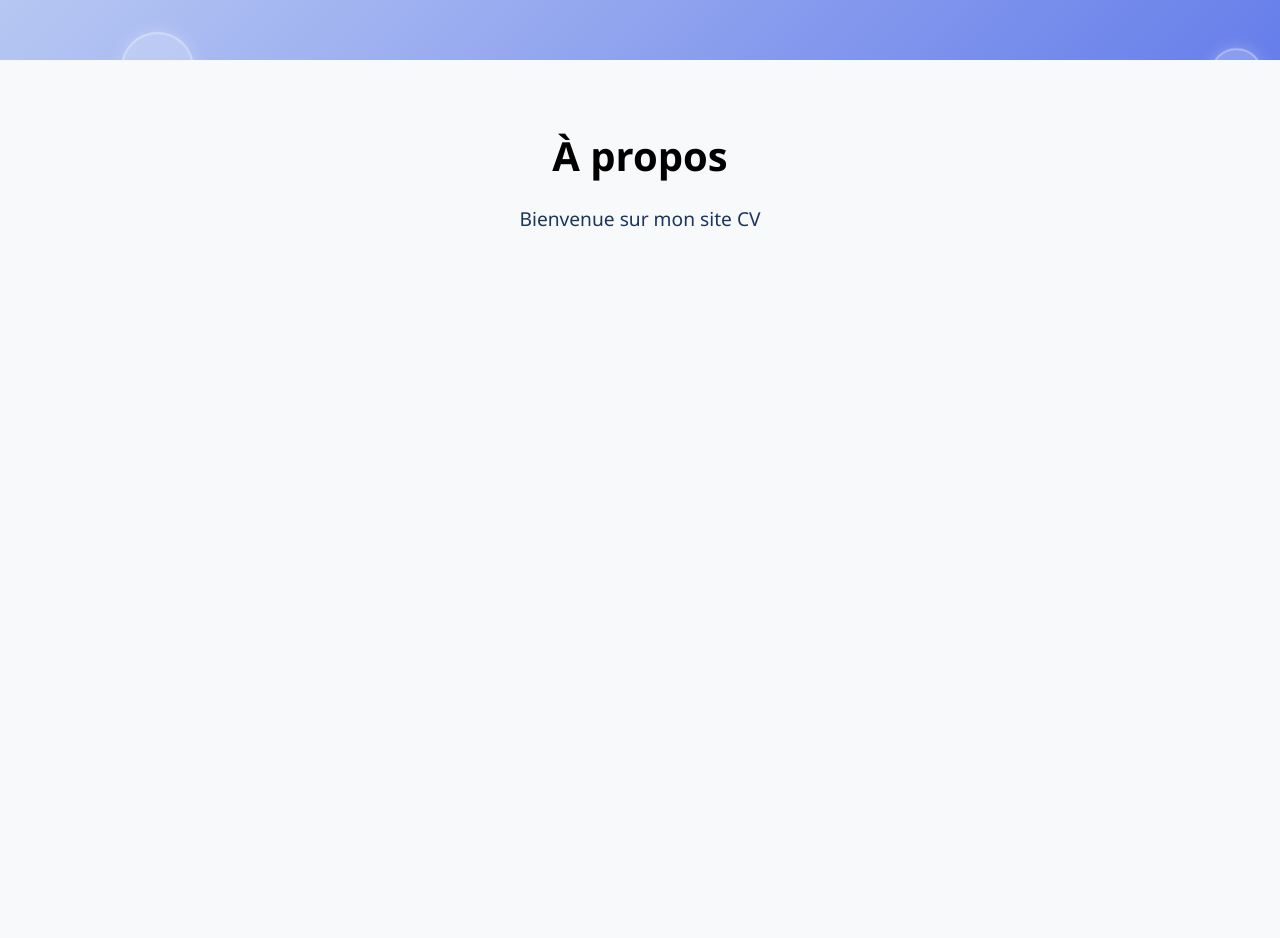
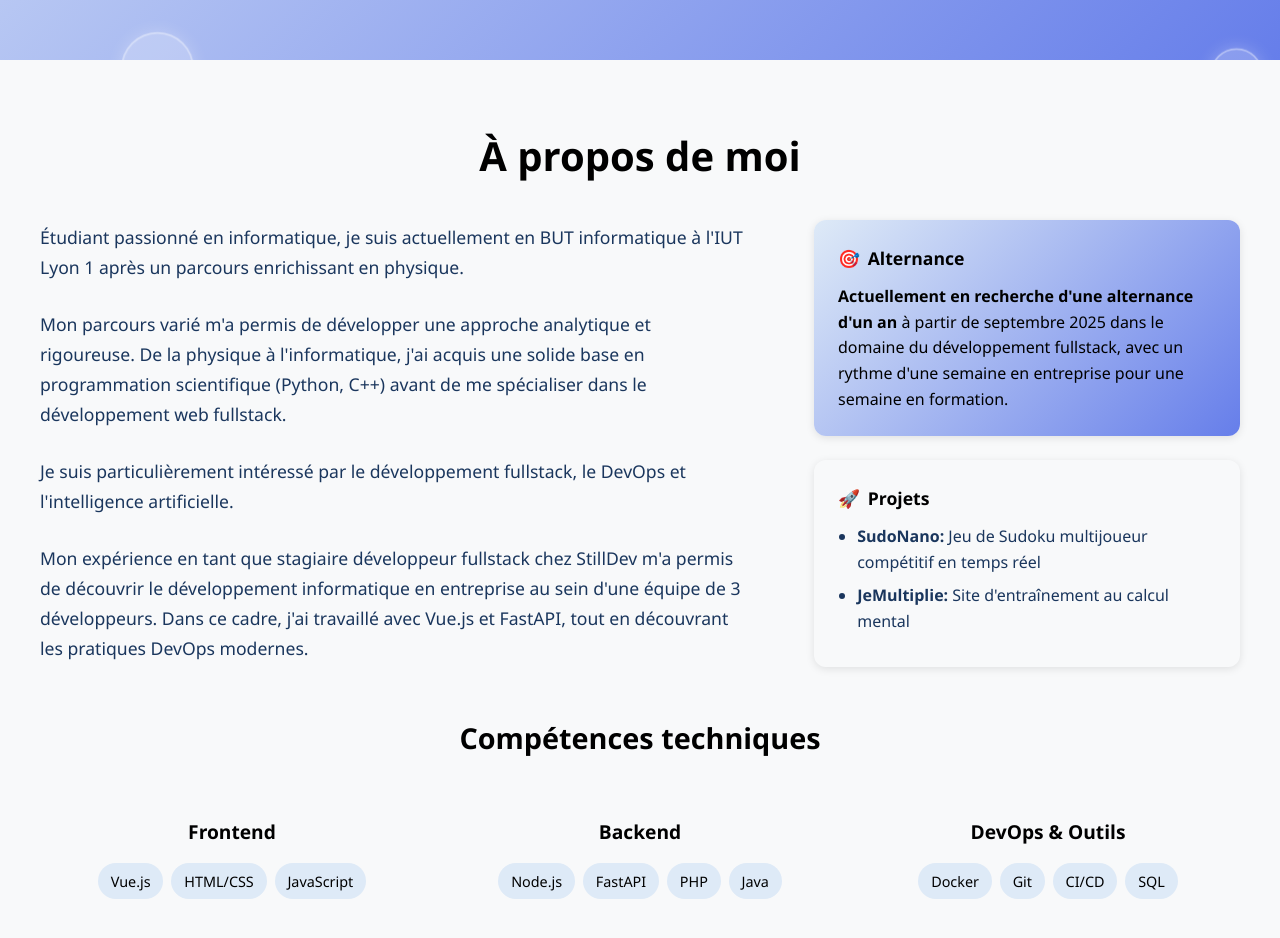
Before and after one commit to mael-sil/site-perso, a Vue app: page / in a window 1280 px wide. Shown: the part 640-1578 px from the top of the page. Before the commit the page ends 1500 px from the top, so only its background shows below. Built offline with nearby package versions, Linux system fonts and the light colour scheme; the HTML template or start-up script is replaced by a standard one.

Commit message:
Add AboutSection component to Accueil page, enhancing personal introduction and skills overview with structured layout and responsive design.

```diff
--- /dev/null
+++ b/src/components/AboutSection.vue
@@ -0,0 +1,266 @@
+<script setup lang="ts">
+// Composant section À propos
+</script>
+
+<template>
+  <section class="about-section">
+    <div class="about-container">
+      <h2>À propos de moi</h2>
+
+      <div class="about-content">
+        <div class="about-text">
+          <p class="about-intro">
+            Étudiant passionné en informatique, je suis actuellement en BUT informatique à l'IUT
+            Lyon 1 après un parcours enrichissant en physique.
+          </p>
+
+          <p>
+            Mon parcours varié m'a permis de développer une approche analytique et rigoureuse.
+            De la physique à l'informatique, j'ai acquis une
+            solide base en programmation scientifique (Python, C++) avant de me spécialiser dans le
+            développement web fullstack.
+          </p>
+
+          <p>
+            Je suis particulièrement intéressé par le développement fullstack, le DevOps et
+            l'intelligence artificielle.
+          </p>
+          <p>
+            Mon expérience en tant que stagiaire développeur fullstack
+            chez StillDev m'a permis de découvrir le développement informatique en entreprise au
+            sein d'une équipe de 3 développeurs. Dans ce cadre, j'ai travaillé avec Vue.js et
+            FastAPI, tout en découvrant les pratiques DevOps modernes.
+          </p>
+        </div>
+
+        <div class="about-highlights">
+          <div class="highlight-card search-card">
+            <h3>
+              <div class="highlight-icon">🎯</div>
+              Alternance
+            </h3>
+            <p>
+              <strong>Actuellement en recherche d'une alternance d'un an</strong> à partir de
+              septembre 2025 dans le domaine du développement fullstack, avec un rythme d'une
+              semaine en entreprise pour une semaine en formation.
+            </p>
+          </div>
+
+          <div class="highlight-card">
+            <h3>
+              <div class="highlight-icon">🚀</div>
+              Projets
+            </h3>
+            <ul>
+              <li><strong>SudoNano:</strong> Jeu de Sudoku multijoueur compétitif en temps réel</li>
+              <li><strong>JeMultiplie:</strong> Site d'entraînement au calcul mental</li>
+            </ul>
+          </div>
+        </div>
+      </div>
+
+      <div class="skills-overview">
+        <h3>Compétences techniques</h3>
+        <div class="skills-grid">
+          <div class="skill-category">
+            <h4>Frontend</h4>
+            <div class="skill-tags">
+              <span>Vue.js</span>
+              <span>HTML/CSS</span>
+              <span>JavaScript</span>
+            </div>
+          </div>
+
+          <div class="skill-category">
+            <h4>Backend</h4>
+            <div class="skill-tags">
+              <span>Node.js</span>
+              <span>FastAPI</span>
+              <span>PHP</span>
+              <span>Java</span>
+            </div>
+          </div>
+
+          <div class="skill-category">
+            <h4>DevOps & Outils</h4>
+            <div class="skill-tags">
+              <span>Docker</span>
+              <span>Git</span>
+              <span>CI/CD</span>
+              <span>SQL</span>
+            </div>
+          </div>
+        </div>
+      </div>
+    </div>
+  </section>
+</template>
+
+<style scoped>
+.about-section {
+  padding: 4rem 2rem;
+  background-color: var(--background-color);
+}
+
+.about-container {
+  max-width: 1200px;
+  margin: 0 auto;
+}
+
+.about-section h2 {
+  color: var(--text-primary);
+  margin-bottom: 2rem;
+  font-size: 2.5rem;
+  text-align: center;
+}
+
+.about-content {
+  display: grid;
+  grid-template-columns: 5fr 3fr;
+  gap: 4rem;
+  margin-bottom: 3rem;
+}
+
+.about-text {
+  display: flex;
+  flex-direction: column;
+  justify-content: space-evenly;
+  gap: 1.5rem;
+}
+
+.about-intro {
+  font-size: 1.3rem;
+  font-weight: 500;
+  color: var(--primary-color);
+  line-height: 1.6;
+}
+
+.about-text p {
+  color: var(--text-secondary);
+  font-size: 1.1rem;
+  line-height: 1.7;
+  margin: 0;
+}
+
+.about-highlights {
+  display: flex;
+  flex-direction: column;
+  gap: 1.5rem;
+}
+
+.highlight-icon {
+  font-size: 1.1rem;
+  margin-right: 0.2rem;
+  display: inline-block;
+}
+
+.highlight-card {
+  background: var(--surface-color);
+  padding: 1.5rem;
+  border-radius: 12px;
+  box-shadow: 0 2px 8px rgba(0, 0, 0, 0.1);
+}
+
+.dark-mode .highlight-card {
+  box-shadow: 0 2px 8px rgba(255, 255, 255, 0.1);
+}
+
+.search-card {
+  background: linear-gradient(135deg, var(--primary-color) 0%, #667eea 100%);
+  color: white;
+  border: none;
+}
+
+.search-card h3,
+.search-card p {
+  color: var(--text-primary) !important;
+}
+
+.highlight-card h3 {
+  color: var(--text-primary);
+  margin-bottom: 0.75rem;
+  font-size: 1.1rem;
+}
+
+.highlight-card p,
+.highlight-card ul {
+  color: var(--text-secondary);
+  margin: 0;
+  line-height: 1.6;
+}
+
+.highlight-card ul {
+  padding-left: 1.2rem;
+}
+
+.highlight-card li {
+  margin-bottom: 0.5rem;
+}
+
+.skills-overview {
+  margin-top: 3rem;
+}
+
+.skills-overview h3 {
+  color: var(--text-primary);
+  text-align: center;
+  margin-bottom: 2rem;
+  font-size: 1.8rem;
+}
+
+.skills-grid {
+  display: grid;
+  grid-template-columns: repeat(auto-fit, minmax(250px, 1fr));
+  gap: 1.5rem;
+}
+
+.skill-category {
+  background: var(--surface-color);
+  padding: 1.5rem;
+  border-radius: 12px;
+  border: 1px solid var(--border-color);
+  text-align: center;
+}
+
+.skill-category h4 {
+  color: var(--text-primary);
+  margin-bottom: 1rem;
+  font-size: 1.2rem;
+}
+
+.skill-tags {
+  display: flex;
+  flex-wrap: wrap;
+  gap: 0.5rem;
+  justify-content: center;
+}
+
+.skill-tags span {
+  background: var(--primary-color);
+  color: var(--text-primary);
+  padding: 0.4rem 0.8rem;
+  border-radius: 20px;
+  font-size: 0.9rem;
+  font-weight: 500;
+}
+
+/* Responsive Design */
+@media (max-width: 768px) {
+  .about-content {
+    grid-template-columns: 1fr;
+    gap: 2rem;
+  }
+
+  .skills-grid {
+    grid-template-columns: 1fr;
+  }
+
+  .about-text p {
+    font-size: 1rem;
+  }
+
+  .about-intro {
+    font-size: 1.2rem;
+  }
+}
+</style>
--- a/src/pages/Accueil.vue
+++ b/src/pages/Accueil.vue
@@ -1,5 +1,6 @@
 <script setup lang="ts">
 // Page d'accueil
+import AboutSection from '@/components/AboutSection.vue'
 </script>
 
 <template>
@@ -18,23 +19,10 @@
       </div>
 
       <div class="hero-content">
-        <div class="hero-right">
+        <div class="hero-top">
           <p class="hero-subtitle">Salut, moi c'est</p>
           <h1 class="hero-title">Mael Silvestre-Siaz</h1>
           <p class="hero-subtitle">Étudiant en Informatique — Développeur fullstack</p>
-        </div>
-        <div class="hero-left">
-          <div class="hero-text-container">
-            <p class="hero-text">
-              Étudiant en BUT informatique à l'IUT Lyon 1 après un parcours en physique.
-            </p>
-            <p>
-              Intéressé par le développement fullstack, le DevOps et l'intelligence artificielle.
-            </p>
-            <p class="hero-text">
-              Actuellement en recherche d'une alternance d'un an à partir de septembre 2025.
-            </p>
-          </div>
         </div>
       </div>
       <div class="hero-bottom">
@@ -52,16 +40,13 @@
             <ul class="hero-tags">
               <li>Docker</li>
               <li>SQL</li>
-              <li>... et plus</li>
+              <li>...</li>
             </ul>
           </div>
     </section>
 
     <!-- Main Content -->
-    <section class="main-content">
-      <h2>À propos</h2>
-      <p>Bienvenue sur mon site CV</p>
-    </section>
+    <AboutSection />
   </div>
 </template>
 
@@ -181,6 +166,10 @@
   margin-top: 0.5rem;
 }
 
+.hero-actions .btn {
+  z-index: 2;
+}
+
 .btn {
   display: inline-flex;
   align-items: center;
@@ -217,6 +206,11 @@
   font-size: 0.9rem;
 }
 
+.dark-mode .hero-tags li {
+  color: var(--text-primary);
+}
+
+
 /* Main Content */
 .main-content {
   padding: 4rem 2rem;
@@ -251,7 +245,6 @@
   .hero-title {
     font-size: 2.5rem;
   }
-
   .hero-subtitle {
     font-size: 1.2rem;
   }
```
